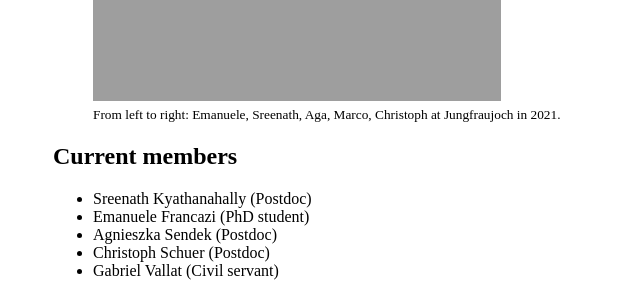
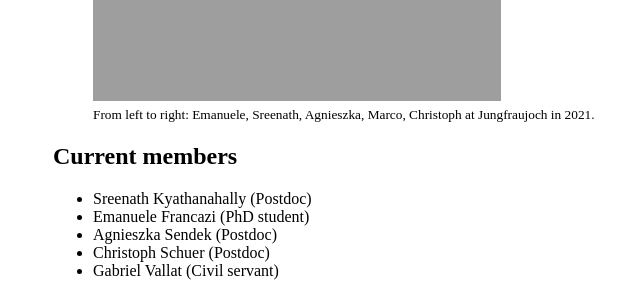
Before and after one commit to mbaityje/mbaityje.github.io, a Jekyll site: the page built from group/index.html, in a window 1280 px wide. Shown: the part 568-868 px from the top of the page, without its empty margins (139-779 px from the left). Built offline with Jekyll 4.4.1, drawn with Linux system fonts in a browser that asks for light colours.

Commit message:
Content changes

```diff
--- a/group/index.html
+++ b/group/index.html
@@ -6,7 +6,7 @@ title: Group
 	<h1>Research group</h1>
 	<figure>
 		<img src="{{site.url}}/_images/group-foto-jungfrau.jpg" width="50%" alt="Our group at Jungfraujoch">
-		<figcaption> <small>From left to right: Emanuele, Sreenath, Aga, Marco, Christoph at Jungfraujoch in 2021.</small></figcaption>
+		<figcaption> <small>From left to right: Emanuele, Sreenath, Agnieszka, Marco, Christoph at Jungfraujoch in 2021.</small></figcaption>
 	</figure>
 	<h2>Current members</h2>
 		<ul>
--- a/research/index.html
+++ b/research/index.html
@@ -115,10 +115,7 @@ title: Research
   		<tr  style="vertical-align: top;">
   			<td style="width:50%;">
 				<div style="width: 100%; height: 150px; overflow: hidden">
-					 <video width="100%">
-							<source src="https://www.eawag.ch/fileadmin/Domain1/Forschung/Oekosysteme/Biodiversitaet/blue_green_biodiversity/bgb_graphic_en_1240.mp4" type="video/mp4">
-					</video>
-					<!-- <img src="{{site.url}}/_images/bgb.png" width="100%" alt="A collage of plankton images from our underwater camera">  -->
+					<img src="{{site.url}}/_images/bgb.png" width="100%" alt="A collage of plankton images from our underwater camera">
 				</div>
 				</br>
 				<p class="content">
```
Also changed, not shown: _images/bgb.png.
